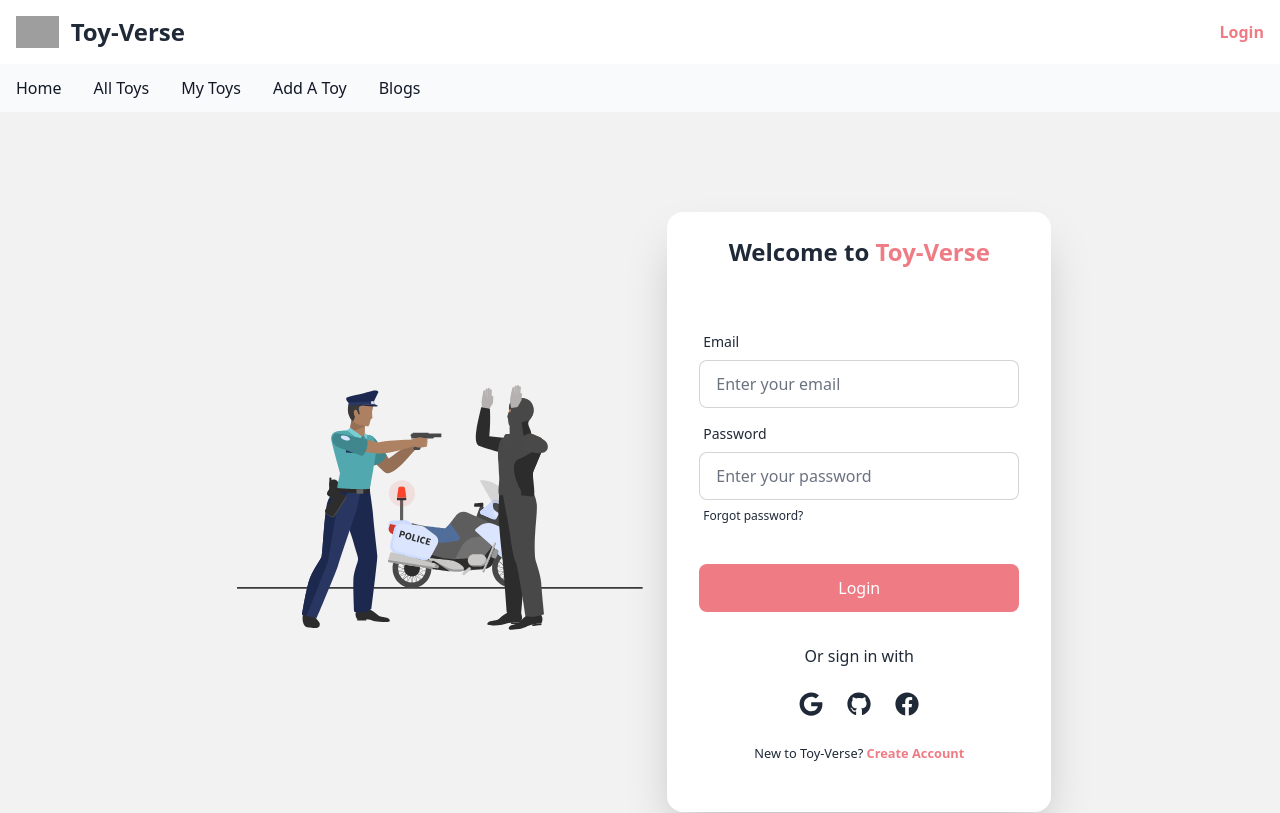
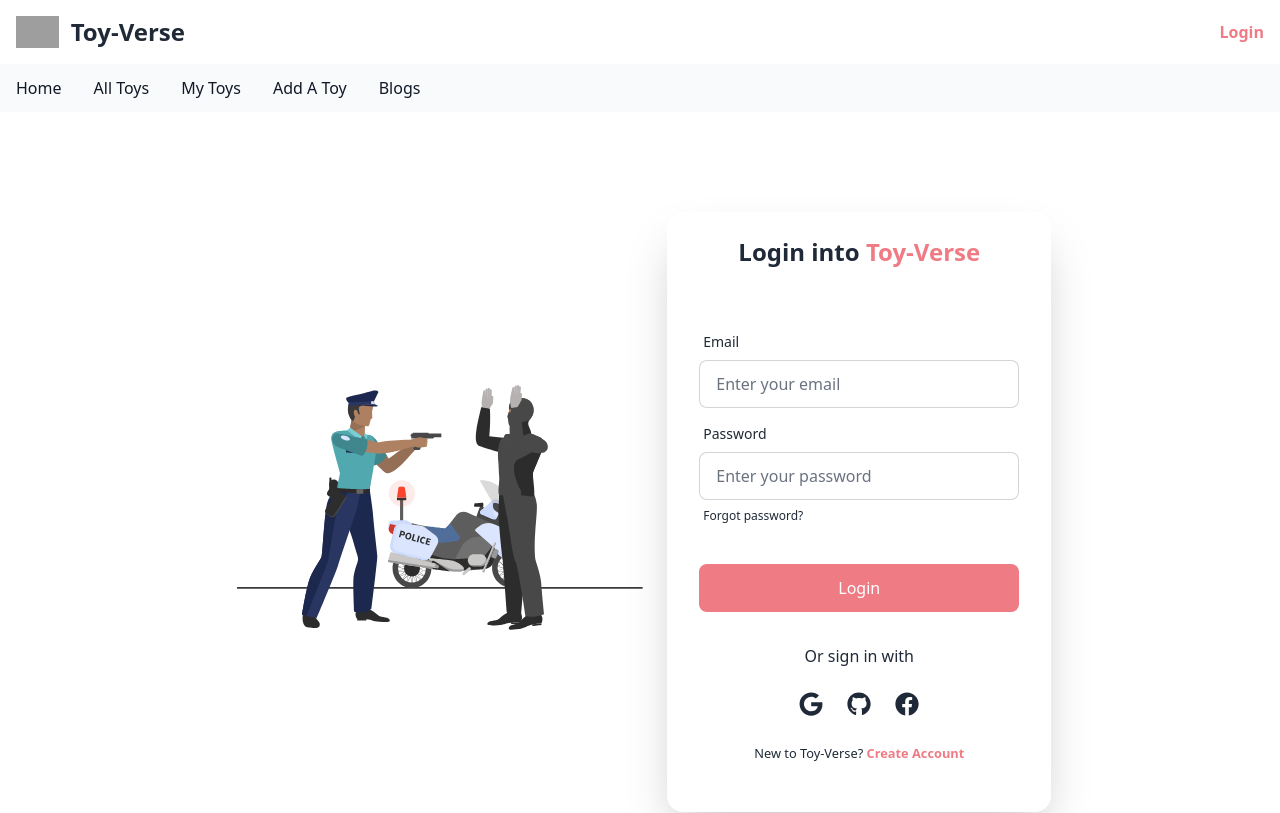
Before and after one commit to sajib9090/toyverse-client, a React (Vite) app: page /login in a window 1280 px wide. Shown: the top 813 px of the page. Built offline with nearby package versions, Linux system fonts and the light colour scheme; grey boxes are pictures that could not be loaded.

Commit message:
make firebase config and protected with dotenv

```diff
--- /dev/null
+++ b/src/firebase/firebase.config.js
@@ -0,0 +1,18 @@
+// Import the functions you need from the SDKs you need
+import { initializeApp } from "firebase/app";
+// TODO: Add SDKs for Firebase products that you want to use
+// https://firebase.google.com/docs/web/setup#available-libraries
+
+// Your web app's Firebase configuration
+const firebaseConfig = {
+  apiKey: import.meta.env.FIREBASE_apiKey,
+  authDomain: import.meta.env.FIREBASE_authDomain,
+  projectId: import.meta.env.FIREBASE_projectId,
+  storageBucket: import.meta.env.FIREBASE_storageBucket,
+  messagingSenderId: import.meta.env.FIREBASE_messagingSenderId,
+  appId: import.meta.env.FIREBASE_appId
+};
+
+// Initialize Firebase
+const app = initializeApp(firebaseConfig);
+export default app;
--- a/src/pages/Login/Login.jsx
+++ b/src/pages/Login/Login.jsx
@@ -5,9 +5,19 @@ import Lottie from 'lottie-react'
 import { Link } from "react-router-dom";
 
 const Login = () => {
+
+  const handleLogin = event => {
+    event.preventDefault()
+
+    const form = event.target;
+    const email = form.email.value;
+    const password = form.password.value;
+    const user = {email, password};
+    console.log(user);
+  }
   return (
     <div>
-      <div className="hero min-h-screen bg-base-200">
+      <div className="hero min-h-screen">
         <div className="hero-content flex-col lg:flex-row">
           <div className="text-center w-[50%]">
            <div>
@@ -16,9 +26,9 @@ const Login = () => {
           </div>
           <div className="card flex-shrink-0 w-[50%] max-w-sm shadow-2xl bg-base-100">
             <div>
-              <h2 className="text-center py-6 font-bold text-2xl">Welcome to <span className="text-[#EF7B84]">Toy-Verse</span></h2>
+              <h2 className="text-center py-6 font-bold text-2xl">Login into <span className="text-[#EF7B84]">Toy-Verse</span></h2>
             </div>
-            <div className="card-body">
+            <form onSubmit={handleLogin} className="card-body">
               <div className="form-control">
                 <label className="label">
                   <span className="label-text">Email</span>
@@ -58,7 +68,7 @@ const Login = () => {
                 </div>
                 <p className="text-center mb-4"><small>New to Toy-Verse? <Link className="text-[#EF7B84] font-semibold" to='/register'>Create Account</Link></small></p>
             </div>
-            </div>
+            </form>
           </div>
         </div>
       </div>
--- a/src/pages/Register/Register.jsx
+++ b/src/pages/Register/Register.jsx
@@ -4,6 +4,18 @@ import Lottie from 'lottie-react'
 import { Link } from "react-router-dom";
 
 const Register = () => {
+
+    const handleRegister = event => {
+        event.preventDefault()
+
+        const form = event.target;
+        const name = form.name.value;
+        const photo = form.photo.value;
+        const email = form.email.value;
+        const password = form.password.value;
+        const user = {name, photo, email, password};
+        console.log(user);
+      }
     return (
         <div>
       <div className="hero min-h-screen">
@@ -17,7 +29,7 @@ const Register = () => {
             <div>
               <h2 className="text-center py-6 font-bold text-2xl">Welcome to <span className="text-[#EF7B84]">Toy-Verse</span></h2>
             </div>
-            <div className="card-body">
+            <form onSubmit={handleRegister} className="card-body">
               <div className="form-control">
                 <label className="label">
                   <span className="label-text">Name</span>
@@ -72,7 +84,7 @@ const Register = () => {
               </div>
 
                 <p className="text-center mb-4"><small>Already Have An Account? <Link className="text-[#EF7B84] font-semibold" to='/login'>Login</Link></small></p>
-            </div>
+            </form>
             </div>
           </div>
         </div>
```
Also changed, not shown: 1 other file (tests, documents, lock files or other folders).
